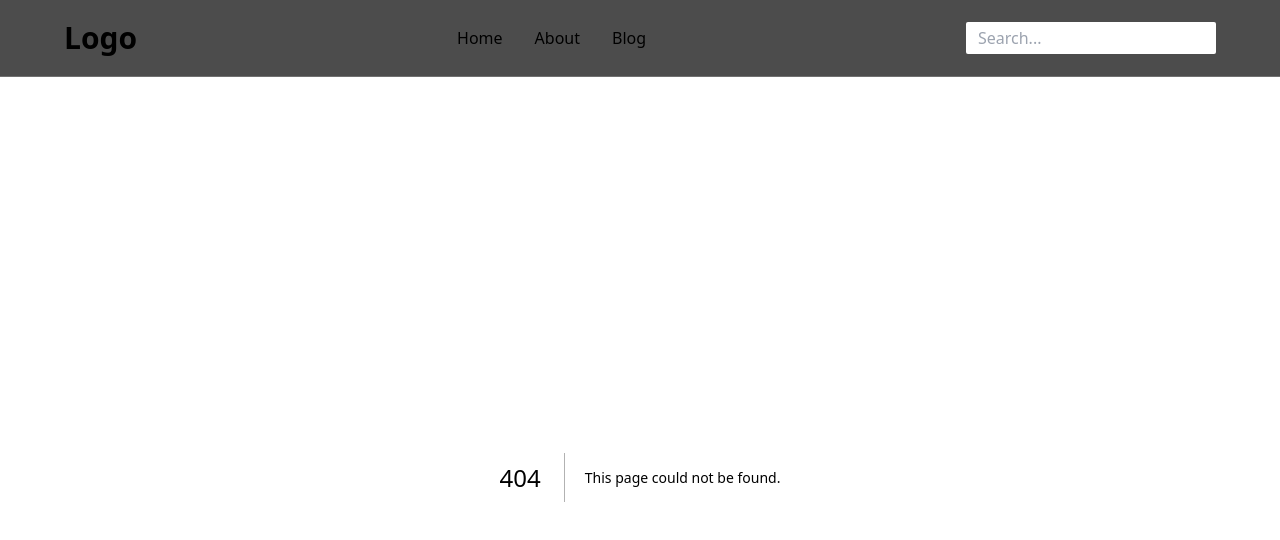
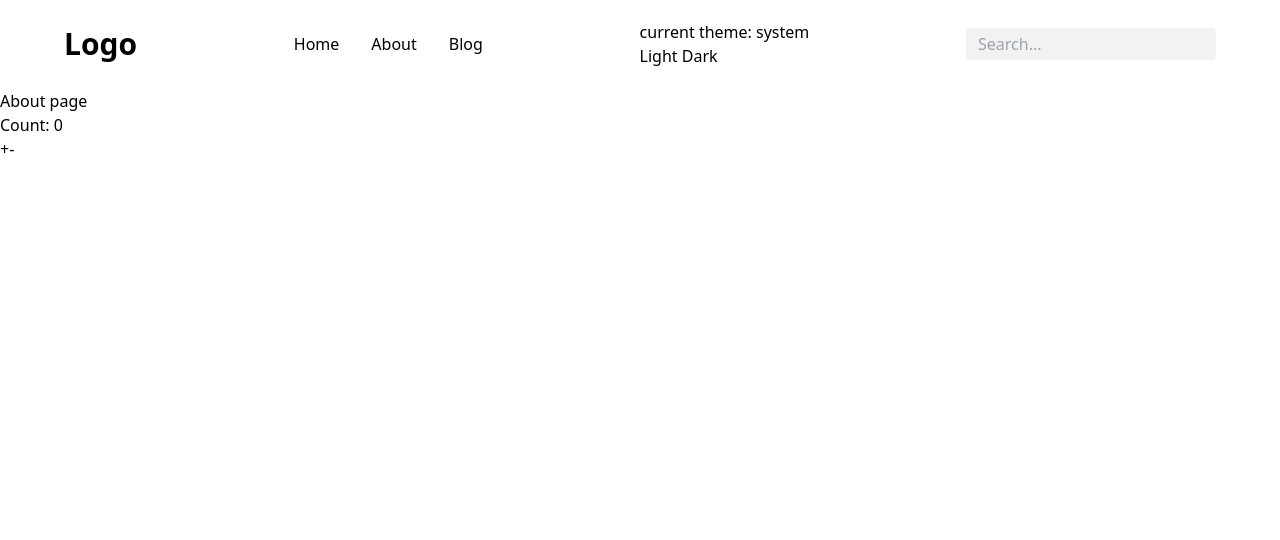
Before and after one commit to empflow/nextts, a Next.js app: page /about in a window 1280 px wide. Before the commit this address had no page. Shown: the top 540 px of the page. Built offline with nearby package versions, Linux system fonts and the light colour scheme.

Commit message:
add theme switch & search bar

```diff
--- /dev/null
+++ b/app/about/page.tsx
@@ -0,0 +1,18 @@
+"use client";
+
+import { useState } from "react";
+
+export default function () {
+  const [count, setCount] = useState(0);
+
+  return (
+    <>
+      <div>About page</div>
+      <div>Count: {count}</div>
+      <div>
+        <span onClick={() => setCount((prev) => prev + 1)}>+</span>
+        <span onClick={() => setCount((prev) => prev - 1)}>-</span>
+      </div>
+    </>
+  );
+}
--- a/app/components/Header.tsx
+++ b/app/components/Header.tsx
@@ -1,9 +1,10 @@
 import Link from "next/link";
 import Search from "./Search";
+import ThemeSwitch from "./ThemeSwitch";
 
 export default function Header() {
   return (
-    <header className="sticky top-0 w-full gap-6 border-b border-b-white/20 bg-black/70 p-5 backdrop-blur-xl">
+    <header className="sticky top-0 w-full gap-6 border-b border-b-white/20 bg-white/70 p-5 backdrop-blur-xl dark:bg-black/70">
       <div className="m-auto flex max-w-6xl items-center justify-between overflow-auto">
         <h3 className="text-3xl font-semibold">Logo</h3>
         <nav className="">
@@ -20,6 +21,7 @@ export default function Header() {
           </ul>
         </nav>
 
+        <ThemeSwitch />
         <Search />
       </div>
     </header>
--- a/app/components/Search.tsx
+++ b/app/components/Search.tsx
@@ -12,7 +12,7 @@ export default function Search() {
       <input
         type="text"
         placeholder="Search..."
-        className="  w-full rounded-sm bg-neutral-700 px-3    py-1 dark:bg-white dark:text-black"
+        className="w-full rounded bg-c-gray-100 px-3 py-1 text-black duration-200 placeholder:font-light placeholder:text-gray-400 focus:bg-c-gray-200 dark:bg-neutral-700 dark:text-white"
         value={query}
         onChange={(e) => setQuery(e.target.value)}
       />
--- /dev/null
+++ b/app/components/ThemeSwitch.tsx
@@ -0,0 +1,21 @@
+"use client";
+
+import { useTheme } from "next-themes";
+import { useEffect, useState } from "react";
+
+export default function ThemeSwitch() {
+  const [mounted, setMounted] = useState(false);
+  const { theme, setTheme } = useTheme();
+
+  useEffect(() => setMounted(true), []);
+
+  if (!mounted) return null;
+
+  return (
+    <div>
+      <div>current theme: {theme}</div>
+      <button onClick={() => setTheme("light")}>Light</button>{" "}
+      <button onClick={() => setTheme("dark")}>Dark</button>
+    </div>
+  );
+}
--- a/app/globals.css
+++ b/app/globals.css
@@ -2,13 +2,6 @@
 @tailwind components;
 @tailwind utilities;
 
-:root {
-  --bg-dark-main: black;
-  --bg-dark-secondary-1: rgb(40, 40, 40);
-  --bg-dark-secondary-2: rgb(70, 70, 70);
+*:focus {
+  outline: none;
 }
-
-body {
-  background-color: black;
-  color: white;
-}
--- a/app/layout.tsx
+++ b/app/layout.tsx
@@ -1,5 +1,7 @@
 import "./globals.css";
 import Header from "./components/Header";
+import Providers from "./providers";
+import ThemeSwitch from "./components/ThemeSwitch";
 
 export const metadata = {
   title: "Page",
@@ -12,10 +14,12 @@ export default function RootLayout({
   children: React.ReactNode;
 }) {
   return (
-    <html lang="en" className="dark">
-      <body>
-        <Header />
-        <main>{children}</main>
+    <html lang="en">
+      <body className="bg-white text-black duration-300 dark:bg-black dark:text-white">
+        <Providers>
+          <Header />
+          <main>{children}</main>
+        </Providers>
       </body>
     </html>
   );
--- /dev/null
+++ b/app/providers.tsx
@@ -0,0 +1,14 @@
+"use client";
+
+import { ThemeProvider } from "next-themes";
+import React, { useEffect, useState } from "react";
+
+export default function Providers({ children }: { children: React.ReactNode }) {
+  const [mounted, setMounted] = useState(false);
+
+  useEffect(() => setMounted(true), []);
+
+  if (!mounted) return <>{children}</>;
+
+  return <ThemeProvider attribute="class">{children}</ThemeProvider>;
+}
--- a/package.json
+++ b/package.json
@@ -15,6 +15,7 @@
     "@types/react-dom": "18.2.5",
     "autoprefixer": "10.4.14",
     "next": "13.4.5",
+    "next-themes": "^0.2.1",
     "postcss": "8.4.24",
     "react": "18.2.0",
     "react-dom": "18.2.0",
--- a/tailwind.config.js
+++ b/tailwind.config.js
@@ -9,14 +9,115 @@ module.exports = {
   theme: {
     extend: {
       colors: {
-        main: "#000",
-        secondary: {
-          100: "#800",
-          200: "#400",
-        },
+        "main": "#fff",
+        "dk-main": "#000",
+        "c-gray-100": "#f2f2f2",
+        "c-gray-200": "#ebebeb",
+        "c-gray-300": "#e6e6e6",
+        "c-gray-400": "#ebebeb",
+        "c-gray-500": "#c9c9c9",
+        "c-gray-600": "#a8a8a8",
+        "c-gray-700": "#8f8f8f",
+        "c-gray-800": "#7d7d7d",
+        "c-gray-900": "#666",
+        "c-gray-1000": "#171717",
+        "c-gray-alpha-100": "#f5f5f5",
+        "c-gray-alpha-200": "rgba(0,0,0,.08)",
+        "c-gray-alpha-300": "rgba(0,0,0,.1)",
+        "c-gray-alpha-400": "rgba(0,0,0,.08)",
+        "c-gray-alpha-500": "rgba(0,0,0,.21)",
+        "c-gray-alpha-600": "rgba(0,0,0,.34)",
+        "c-gray-alpha-700": "rgba(0,0,0,.44)",
+        "c-gray-alpha-800": "rgba(0,0,0,.51)",
+        "c-gray-alpha-900": "rgba(0,0,0,.61)",
+        "c-gray-alpha-1000": "rgba(0,0,0,.91)",
+        "c-blue-100": "#f0f7ff",
+        "c-blue-200": "#ebf5ff",
+        "c-blue-300": "#e0f0ff",
+        "c-blue-400": "#cce6ff",
+        "c-blue-500": "#99ceff",
+        "c-blue-600": "#52aeff",
+        "c-blue-700": "#0072f5",
+        "c-blue-800": "#0062d1",
+        "c-blue-900": "#0068d6",
+        "c-blue-1000": "#00254d",
+        "c-red-100": "#fff0f0",
+        "c-red-200": "#ffebeb",
+        "c-red-300": "#ffe6e6",
+        "c-red-400": "#fdd8d8",
+        "c-red-500": "#f8baba",
+        "c-red-600": "#f87275",
+        "c-red-700": "#e5484d",
+        "c-red-800": "#d93036",
+        "c-red-900": "#ca2b30",
+        "c-red-1000": "#391417",
+        "c-amber-100": "#fff7e6",
+        "c-amber-200": "#fff4d6",
+        "c-amber-300": "#fef0cd",
+        "c-amber-400": "#ffdd8f",
+        "c-amber-500": "#ffc96b",
+        "c-amber-600": "#f5b047",
+        "c-amber-700": "#ffb224",
+        "c-amber-800": "#ff990a",
+        "c-amber-900": "#a35200",
+        "c-amber-1000": "#4e2009",
+        "c-green-100": "#effbef",
+        "c-green-200": "#ebfaeb",
+        "c-green-300": "#daf6da",
+        "c-green-400": "#c6f1c7",
+        "c-green-500": "#99e69e",
+        "c-green-600": "#6cda75",
+        "c-green-700": "#45a557",
+        "c-green-800": "#398e4a",
+        "c-green-900": "#297a3a",
+        "c-green-1000": "#1b311e",
+        "c-teal-100": "#eefcf9",
+        "c-teal-200": "#e5faf6",
+        "c-teal-300": "#d4f7f0",
+        "c-teal-400": "#bef4eb",
+        "c-teal-500": "#86ead9",
+        "c-teal-600": "#45dec5",
+        "c-teal-700": "#12a594",
+        "c-teal-800": "#0d8c7d",
+        "c-teal-900": "#067a6e",
+        "c-teal-1000": "#073c34",
+        "c-purple-100": "#f9f0ff",
+        "c-purple-200": "#f9f1fe",
+        "c-purple-300": "#f4e8fc",
+        "c-purple-400": "#eddcf9",
+        "c-purple-500": "#d5b1f1",
+        "c-purple-600": "#bf89ec",
+        "c-purple-700": "#8e4ec6",
+        "c-purple-800": "#763da9",
+        "c-purple-900": "#7820bc",
+        "c-purple-1000": "#2e004d",
+        "c-pink-100": "#ffebf5",
+        "c-pink-200": "#feecf2",
+        "c-pink-300": "#fce3ec",
+        "c-pink-400": "#f9d7e2",
+        "c-pink-500": "#f5b8cc",
+        "c-pink-600": "#ee87a7",
+        "c-pink-700": "#ea3e83",
+        "c-pink-800": "#df2670",
+        "c-pink-900": "#bd2864",
+        "c-pink-1000": "#430a23",
+        "c-background-100": "#fff",
+        "c-background-200": "#fafafa",
+        "c-success-lighter": "#d3e5ff",
+        "c-success-light": "#3291ff",
+        "c-success": "#0070f3",
+        "c-success-dark": "#0761d1",
+        "c-error-lighter": "#f7d4d6",
+        "c-error-light": "#ff1a1a",
+        "c-error": "#e00",
+        "c-error-dark": "#c50000",
+        "c-warning-lighter": "#ffefcf",
+        "c-warning-light": "#f7b955",
+        "c-warning": "#f5a623",
+        "c-warning-dark": "#ab570a"
       },
       maxWidth: {
-        "2xs": "16rem",
+        "2xs": "16rem"
       },
     },
   },
```
Also changed, not shown: 2 other files (tests, documents, lock files or other folders).
